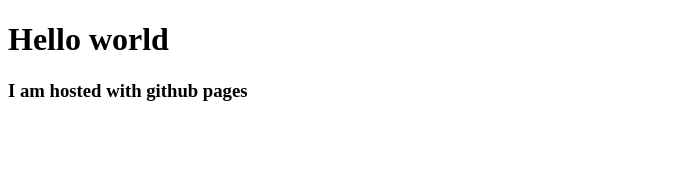
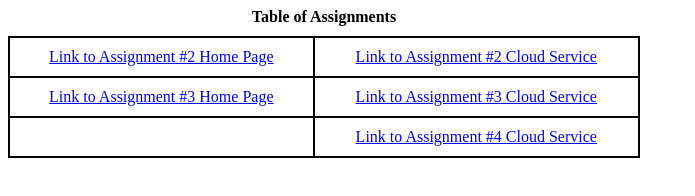
Before and after one commit to Priyanshi-ranawat/priyanshi-ranawat.github.io, a plain HTML site: page index.html in a window 1280 px wide. Shown: the whole page, without its empty margins (0-695 px from the left). Drawn offline with Linux system fonts and the light colour scheme.

Commit message:
assignments

```diff
--- a/index.html
+++ b/index.html
@@ -2,11 +2,39 @@
 <html lang="en">
 <head>
     <meta charset="UTF-8">
-    <meta name="viewport" content="width=device-width, initial-scale=1.0">
-    <title>Hello World</title>
+    <title>Table of Assignments</title>
+    <style>
+        table {
+            border: 2px solid black;
+            border-collapse: collapse;
+            width: 50%;
+        }
+        th, td {
+            border: 2px solid black;
+            padding: 10px;
+            text-align: center;
+        }
+        caption {
+            font-weight: bold;
+            margin-bottom: 10px;
+        }
+    </style>
 </head>
 <body>
-    <h1>Hello world</h1>
-    <h3>I am hosted with github pages</h3>
+    <table>
+        <caption>Table of Assignments</caption>
+        <tr>
+            <td><a href="#">Link to Assignment #2 Home Page</a></td>
+            <td><a href="#">Link to Assignment #2 Cloud Service</a></td>
+        </tr>
+        <tr>
+            <td><a href="#">Link to Assignment #3 Home Page</a></td>
+            <td><a href="#">Link to Assignment #3 Cloud Service</a></td>
+        </tr>
+        <tr>
+            <td><a href="#"></a></td>
+            <td><a href="#">Link to Assignment #4 Cloud Service</a></td>
+        </tr>
+    </table>
 </body>
 </html>
```
